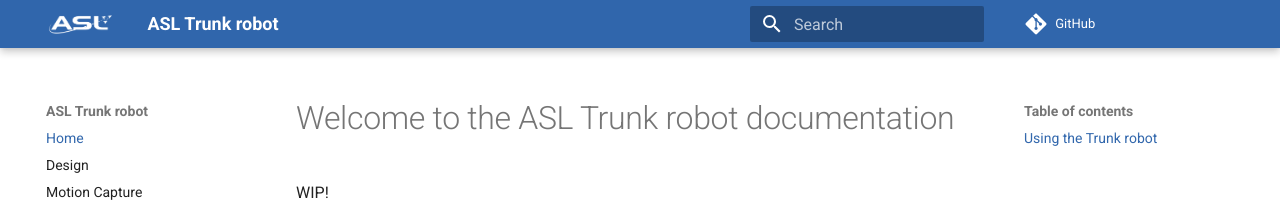
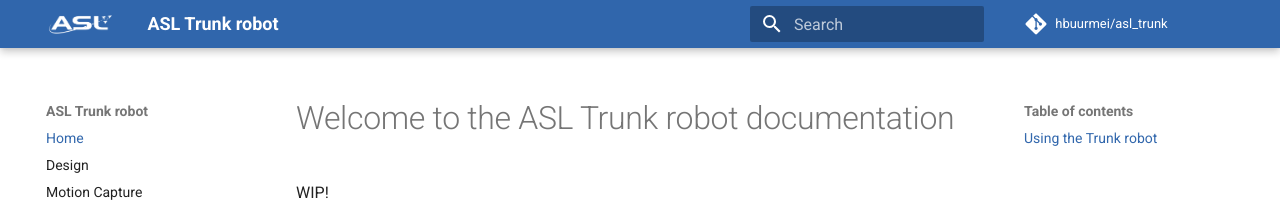
Before and after one commit to hbuurmei/asl_trunk, an MkDocs documentation site: the page built from docs/index.md, in a window 1280 px wide. Shown: the top 208 px of the page. Built offline with MkDocs 1.6.1 and Material for MkDocs 9.7.7, drawn with Linux system fonts in a browser that asks for light colours; comment, search, counter and statistics services are not loaded.

Commit message:
show github repo name

```diff
--- a/mkdocs.yml
+++ b/mkdocs.yml
@@ -1,7 +1,9 @@
 site_name: ASL Trunk robot
-repo_url: https://github.com/hbuurmei/asl_trunk
 site_description: ASL Trunk robot documentation
 site_url: https://hbuurmei.github.io/asl_trunk
+
+repo_url: https://github.com/hbuurmei/asl_trunk
+repo_name: hbuurmei/asl_trunk
 
 theme:
   name: material
```
Also changed, not shown: README.md (+1 -1 lines).
